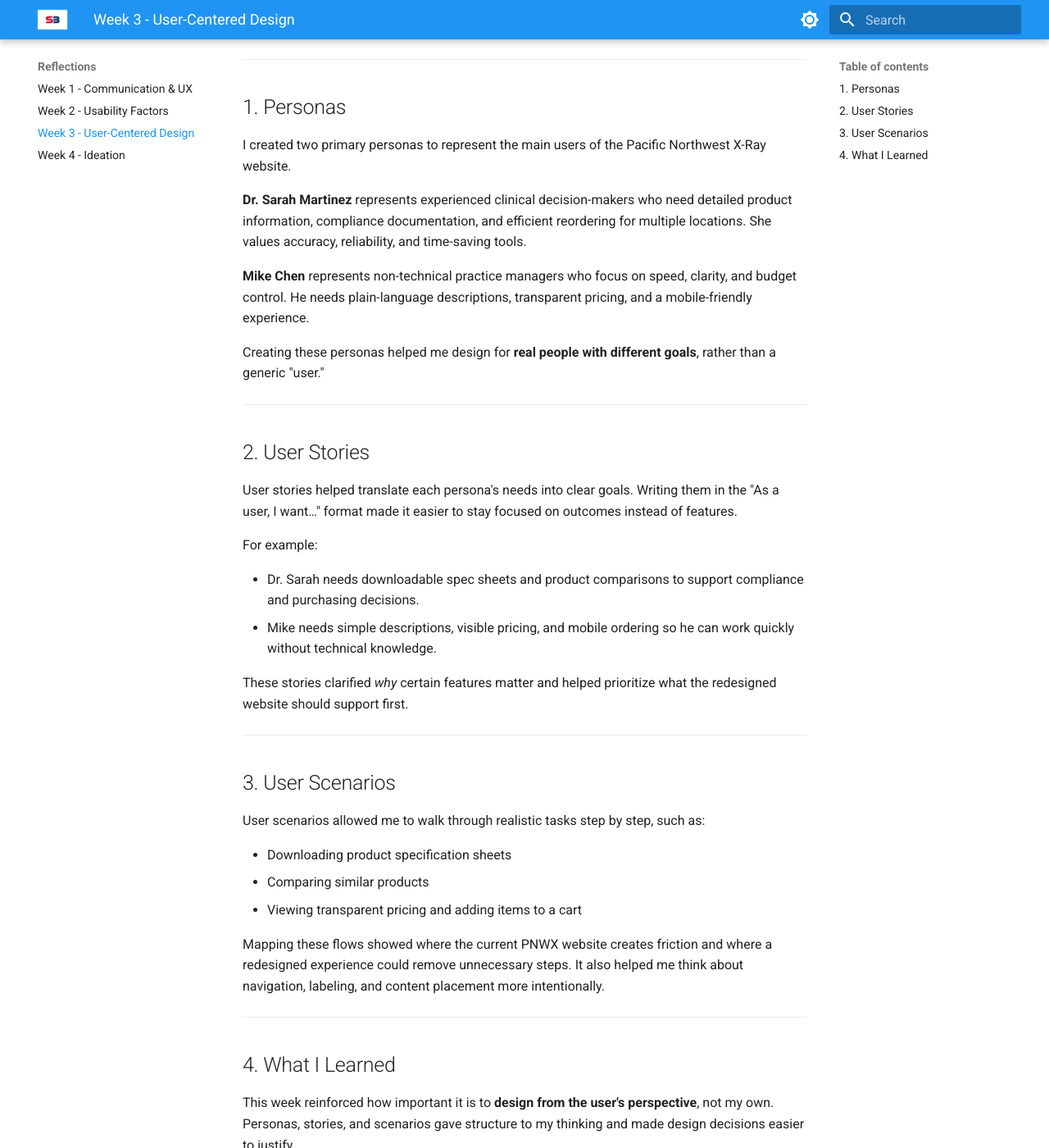
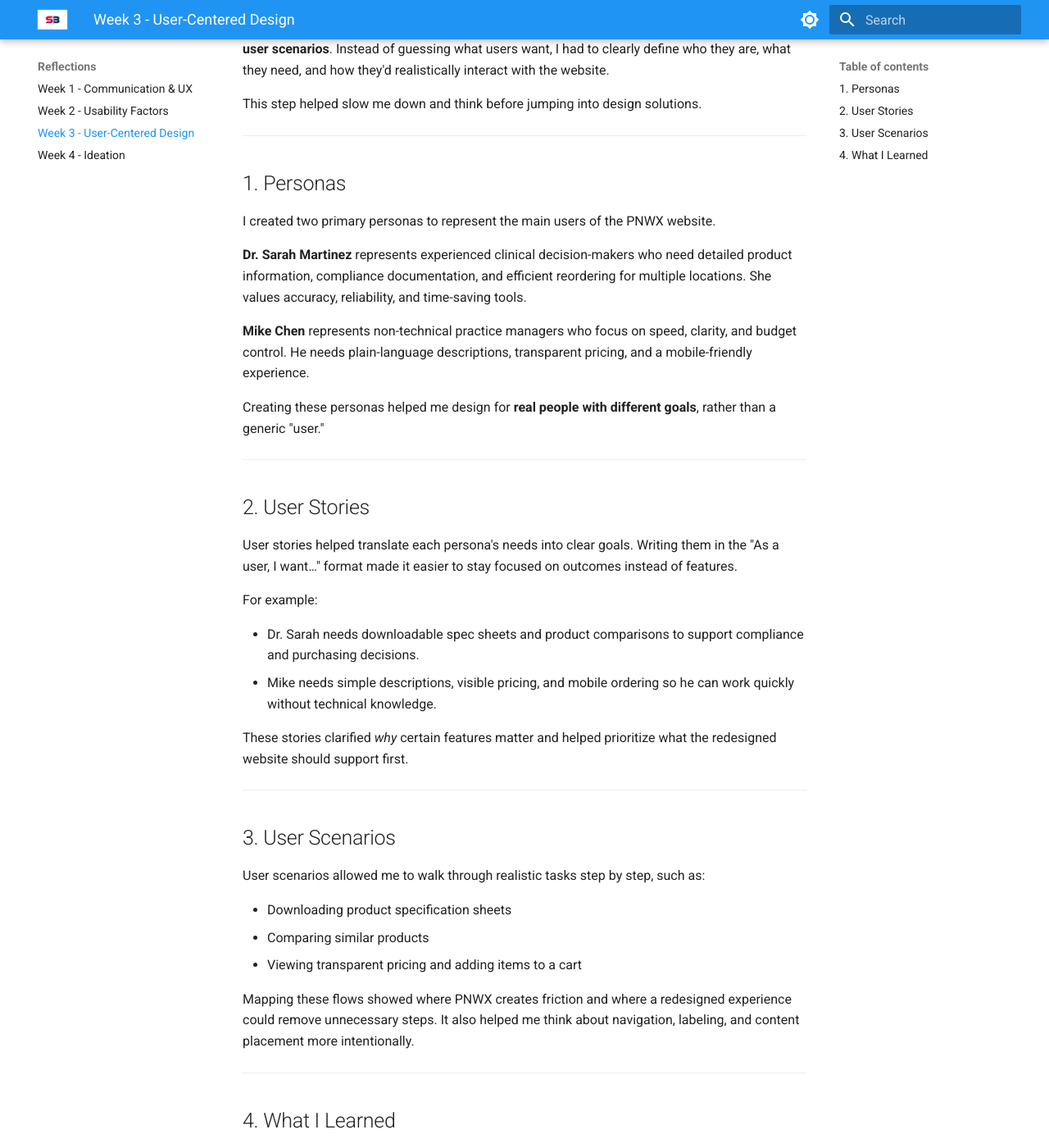
Before and after one commit to ShervinBabaei2007/mkdocs-project-2026, an MkDocs documentation site: the page built from docs/weeks/week3.md, in a window 1280 px wide and 1400 px high, scrolled down 299 px. Shown: the whole window at 82% size. Built offline with MkDocs 1.6.1 and Material for MkDocs 9.7.7, drawn with Linux system fonts in a browser that asks for light colours; some of the changed text lies outside the part shown.

Commit message:
small changes to match checklist better

```diff
--- a/docs/weeks/week3.md
+++ b/docs/weeks/week3.md
@@ -1,4 +1,6 @@
 # Week 3: What I Worked on in ACIT 2811
+
+> **Summary:** This page covers the user research work I completed in Week 3, including creating personas, writing user stories, and mapping user scenarios for the Pacific Northwest X-Ray (PNWX) redesign.
 
 This week focused on understanding users more deeply by creating **personas**, **user stories**, and **user scenarios**. Instead of guessing what users want, I had to clearly define who they are, what they need, and how they'd realistically interact with the website.
 
@@ -8,7 +10,7 @@
 
 ## 1. Personas
 
-I created two primary personas to represent the main users of the Pacific Northwest X-Ray website.
+I created two primary personas to represent the main users of the PNWX website.
 
 **Dr. Sarah Martinez** represents experienced clinical decision-makers who need detailed product information, compliance documentation, and efficient reordering for multiple locations. She values accuracy, reliability, and time-saving tools.
 
@@ -39,7 +41,7 @@
 - Comparing similar products
 - Viewing transparent pricing and adding items to a cart
 
-Mapping these flows showed where the current PNWX website creates friction and where a redesigned experience could remove unnecessary steps. It also helped me think about navigation, labeling, and content placement more intentionally.
+Mapping these flows showed where PNWX creates friction and where a redesigned experience could remove unnecessary steps. It also helped me think about navigation, labeling, and content placement more intentionally.
 
 ---
 
```
Also changed, not shown: docs/weeks/week1.md (+3 -1 lines), docs/weeks/week2.md (+3 -1 lines), docs/weeks/week4.md (+2 -0 lines).
